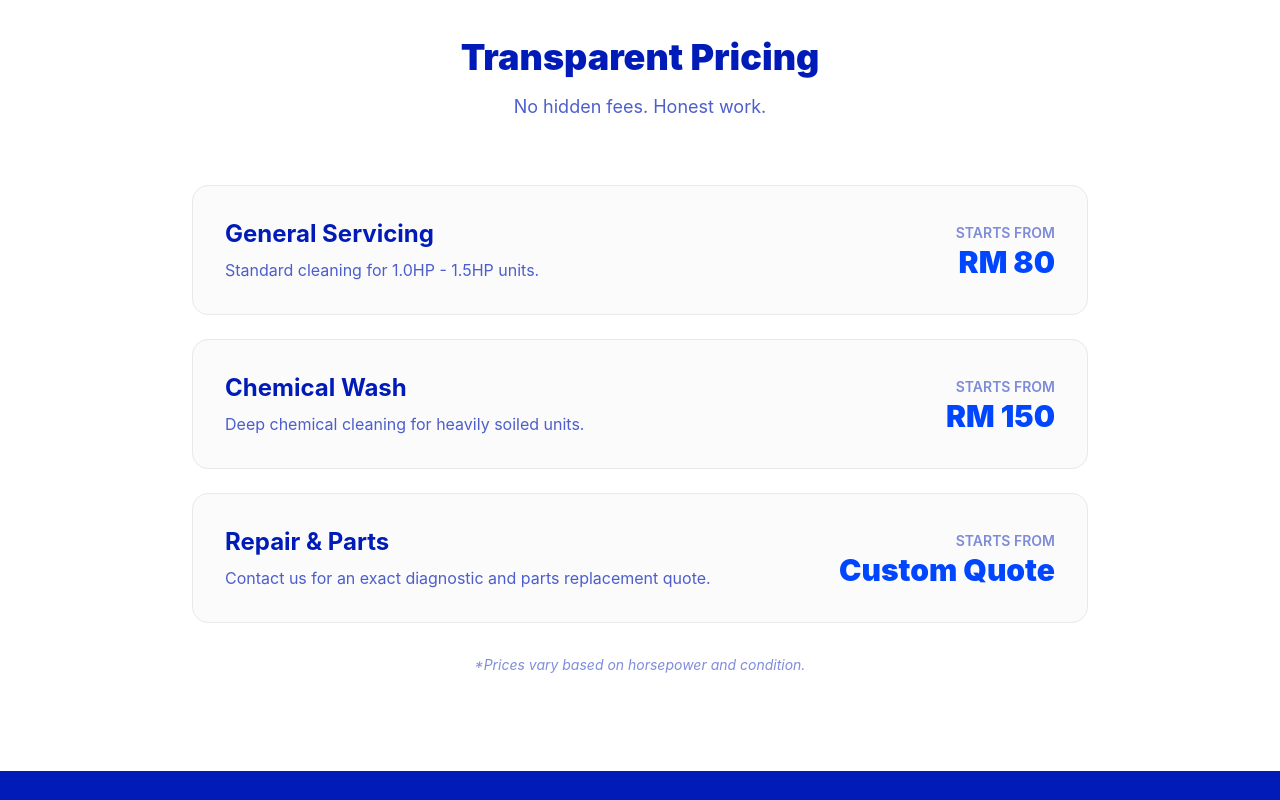
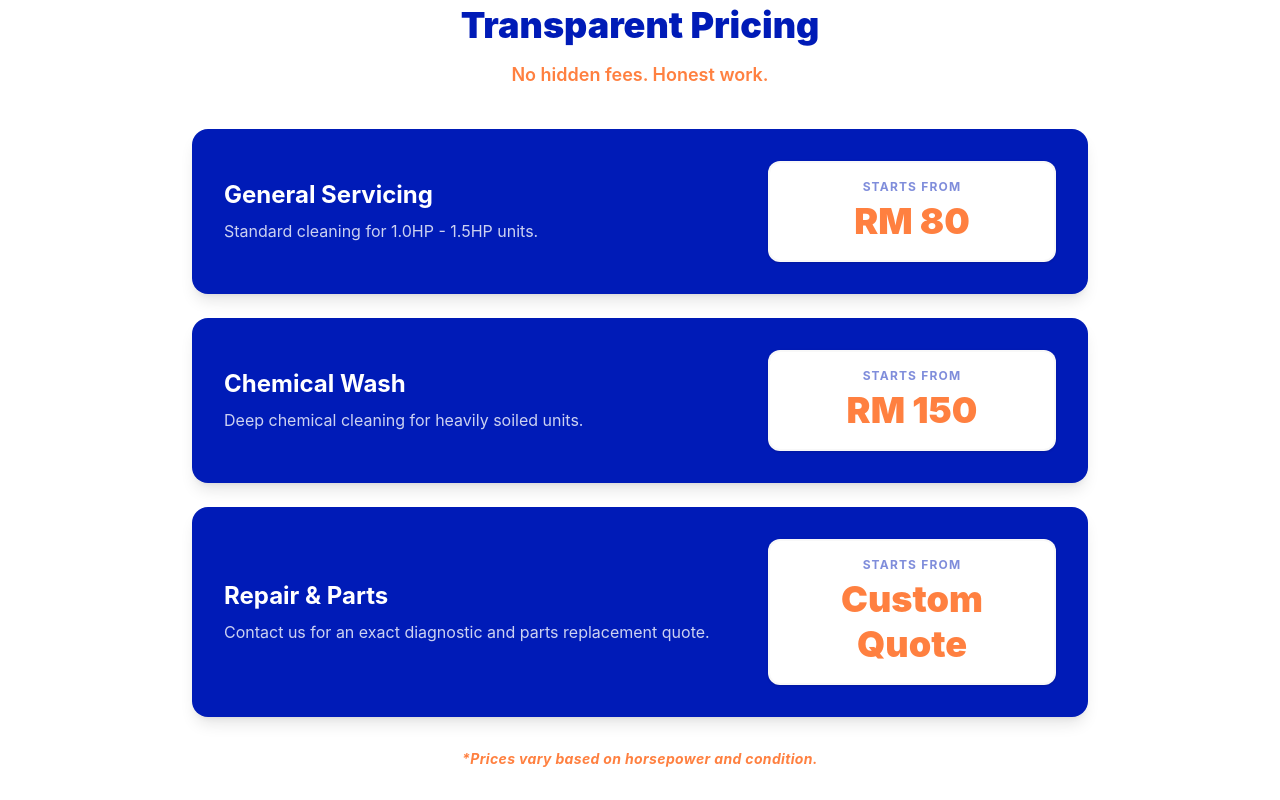
Before and after one commit to MuhdArshadd/BWR_SERVICES, a React (Vite) app: page / in a window 1280 px wide. Shown: the part 1800-2600 px from the top of the page. Built offline with nearby package versions, Linux system fonts and the light colour scheme; the HTML template or start-up script is replaced by a standard one.

Commit message:
pricing section

```diff
--- a/index.html
+++ b/index.html
@@ -2,9 +2,9 @@
 <html lang="en">
   <head>
     <meta charset="UTF-8" />
-    <link rel="icon" type="image/svg+xml" href="/favicon.svg" />
+    <link rel="icon" type="image/svg+xml" href="/logo.png" />
     <meta name="viewport" content="width=device-width, initial-scale=1.0" />
-    <title>bwr-services</title>
+    <title>BWR SERVICES</title>
   </head>
   <body>
     <div id="root"></div>
--- a/src/components/sections/Pricing.jsx
+++ b/src/components/sections/Pricing.jsx
@@ -8,28 +8,48 @@ const Pricing = () => {
   ];
 
   return (
-    <section id="pricing" className="py-24 px-4 bg-white">
+    <section id="pricing" className="py-16 px-4 bg-white">
       <div className="max-w-4xl mx-auto">
-        <div className="text-center mb-16">
+
+        {/* Section Header */}
+        <div className="text-center mb-10">
           <h2 className="text-4xl font-black text-base-dark mb-4">Transparent Pricing</h2>
-          <p className="text-lg text-base-dark/70">No hidden fees. Honest work.</p>
+          <p className="text-lg text-accent font-semibold">No hidden fees. Honest work.</p>
         </div>
 
+        {/* Pricing Cards */}
         <div className="flex flex-col gap-6">
           {tiers.map((tier, idx) => (
-            <div key={idx} className="flex flex-col md:flex-row justify-between items-start md:items-center p-8 bg-structure/20 border border-structure rounded-2xl hover:border-brand transition-colors">
-              <div>
-                <h3 className="text-2xl font-bold text-base-dark mb-2">{tier.title}</h3>
-                <p className="text-base-dark/70">{tier.desc}</p>
+            <div key={idx} className="flex flex-col md:flex-row justify-between items-start md:items-center p-6 md:p-8 bg-base-dark rounded-2xl transition-all duration-300 shadow-lg hover:shadow-xl hover:-translate-y-1">
+
+              {/* Left Side: Title & Description */}
+              <div className="mb-6 md:mb-0 flex-1 md:pr-4">
+                <h3 className="text-2xl font-bold text-white mb-2">{tier.title}</h3>
+                <p className="text-white/80">{tier.desc}</p>
               </div>
-              <div className="mt-4 md:mt-0 md:text-right">
-                <span className="text-sm font-semibold text-base-dark/50 uppercase">Starts From</span>
-                <div className="text-3xl font-black text-brand">{tier.price}</div>
+
+              {/* Right Side: The White Price Badge */}
+              {/* Widened to md:w-64 lg:w-72 to comfortably fit the large "Custom Quote" text */}
+              <div className="flex flex-col items-center justify-center w-full md:w-64 lg:w-72 bg-white border-2 border-structure/30 rounded-xl p-4 shadow-sm flex-shrink-0">
+                <span className="text-xs font-bold text-base-dark/50 uppercase tracking-widest mb-1">
+                  Starts From
+                </span>
+
+                {/* Text is now universally large across all pricing tiers */}
+                <div className="font-black text-accent text-center leading-tight text-3xl lg:text-4xl">
+                  {tier.price}
+                </div>
               </div>
+
             </div>
           ))}
         </div>
-        <p className="text-center mt-8 text-sm text-base-dark/50 italic">*Prices vary based on horsepower and condition.</p>
+
+        {/* Disclaimer */}
+        <p className="text-center mt-8 text-sm text-accent font-bold italic tracking-wide">
+          *Prices vary based on horsepower and condition.
+        </p>
+
       </div>
     </section>
   );
```
